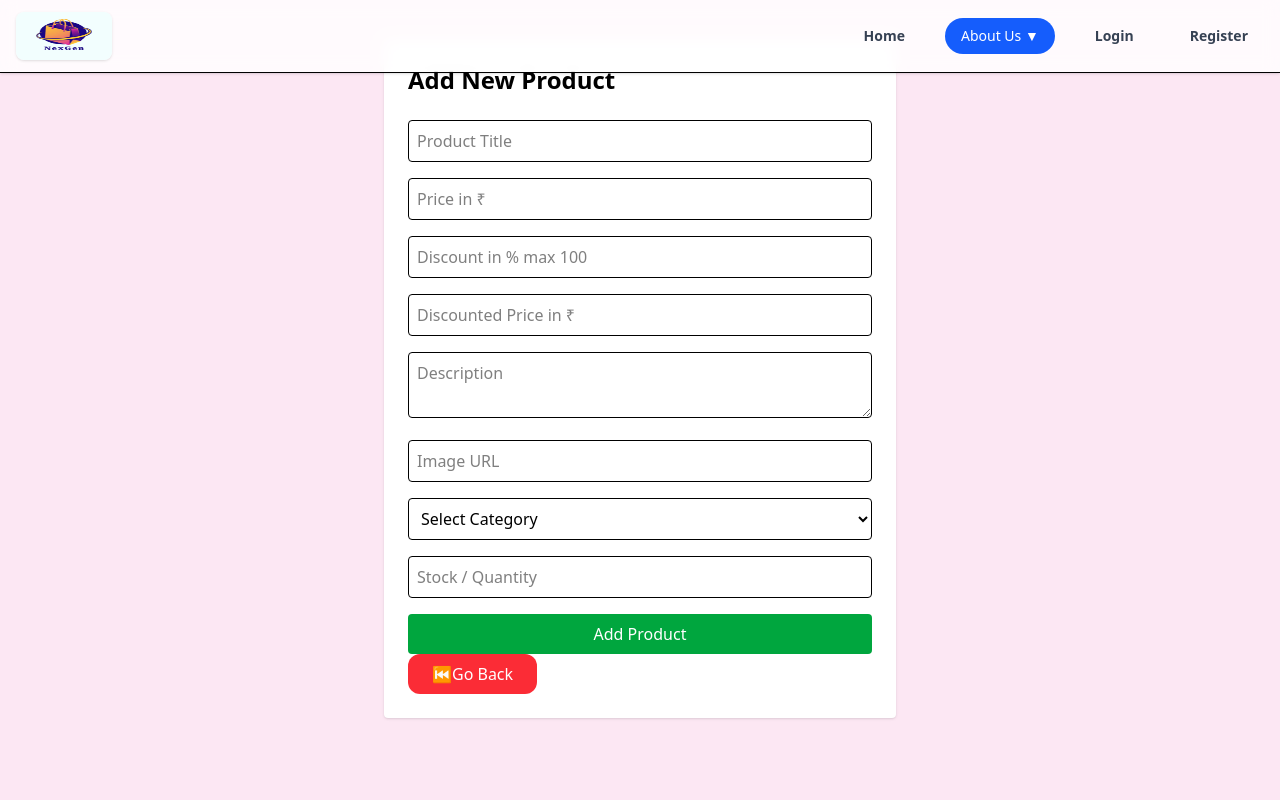
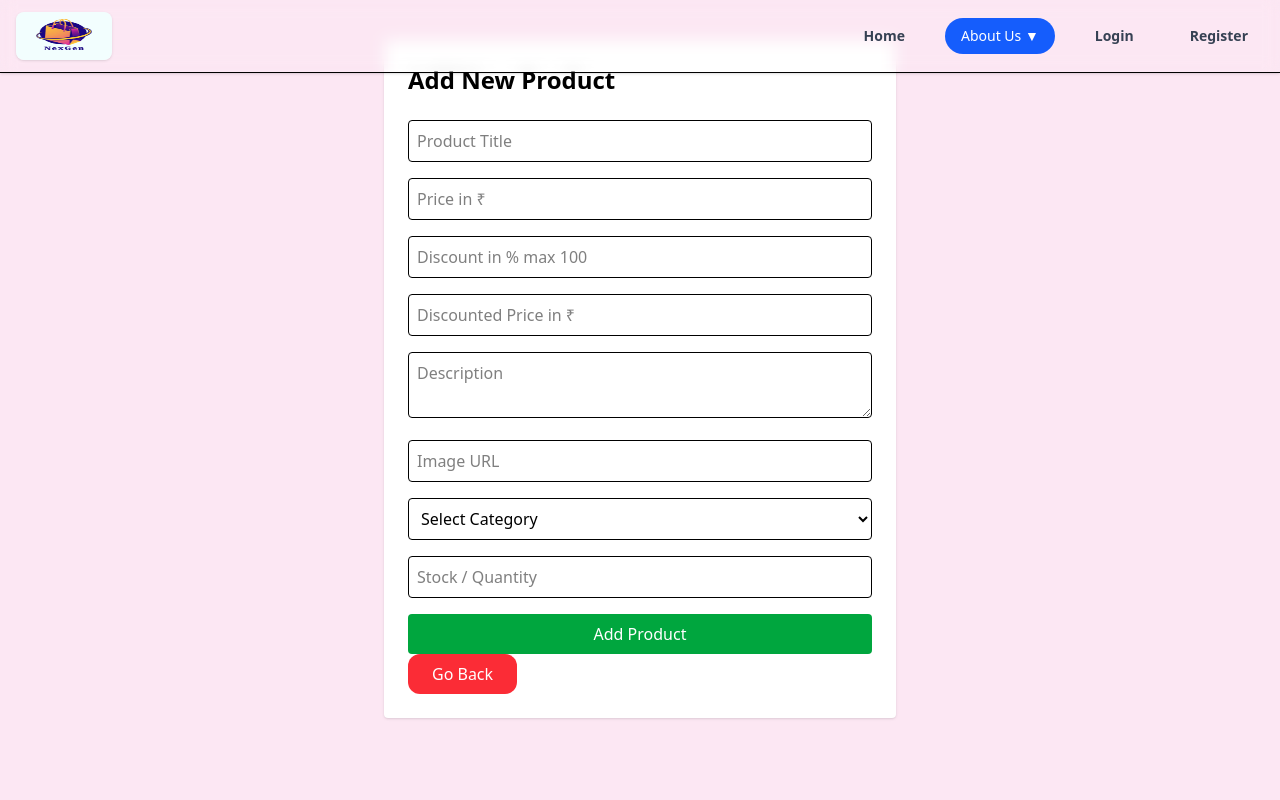
Before and after one commit to Tapancodezeros/NexBuy-react, a React (Vite) app: page /add-product in a window 1280 px wide. Shown: the top 800 px of the page. Built offline with nearby package versions, Linux system fonts and the light colour scheme.

Commit message:
project5

```diff
--- a/src/Pages/Main/Home.jsx
+++ b/src/Pages/Main/Home.jsx
@@ -3,7 +3,7 @@ import { useNavigate } from "react-router-dom";
 
 function Home() {
   const navigate = useNavigate();
-  const isLoggedIn = localStorage.getItem("token"); // or "user", depending on your app
+  const isLoggedIn = localStorage.getItem("token");
 
   const handleClick = () => {
     navigate(isLoggedIn ? "/product" : "/login");
--- a/src/Pages/ManageShop.jsx
+++ b/src/Pages/ManageShop.jsx
@@ -108,7 +108,7 @@ const ManageShop = () => {
 
           <NavLink to="/">
             <button className="bg-red-500 text-white px-6 py-2 rounded-xl hover:bg-red-600 transition">
-              ⏮️Go Back
+              Go Back
             </button>
           </NavLink>
           </div>
--- a/src/Pages/Performance.jsx
+++ b/src/Pages/Performance.jsx
@@ -89,7 +89,7 @@ const Performance = () => {
         </div>
         <NavLink to="/">
           <button className="bg-red-500 text-white px-6 py-2 rounded-xl hover:bg-red-600 transition">
-            ⏮️Go Back
+            Go Back
           </button>
         </NavLink>
       </div>
--- a/src/Pages/Product/AddProduct.jsx
+++ b/src/Pages/Product/AddProduct.jsx
@@ -14,7 +14,7 @@ const AddProduct = () => {
     description: "",
     image: "",
     category: "",
-    stock: "", // formerly 'pice'
+    stock: "",
   });
 
   const handleChange = (e) => {
@@ -28,7 +28,7 @@ const AddProduct = () => {
       const existingProducts = JSON.parse(localStorage.getItem("products")) || [];
 
       const lastId =
-        existingProducts.length > 0
+        existingProducts.length > 21
           ? Math.max(...existingProducts.map((p) => p.id || 21))
           : 0;
 
@@ -146,7 +146,7 @@ const AddProduct = () => {
 
         <NavLink to="/">
           <button className="bg-red-500 text-white px-6 py-2 rounded-xl hover:bg-red-600 transition">
-            ⏮️Go Back
+            Go Back
           </button>
         </NavLink>
       </div>
--- a/src/Pages/Product/Product.jsx
+++ b/src/Pages/Product/Product.jsx
@@ -88,7 +88,7 @@ const Product = () => {
         <div className="flex flex-col sm:flex-row sm:justify-between sm:items-center gap-4 mb-8">
           <NavLink to="/">
             <button className="bg-red-500 text-white px-6 py-2 rounded-xl hover:bg-red-600 transition">
-              ⏮️Go Back
+              Go Back
             </button>
           </NavLink>
 
--- a/src/Pages/Product/SingleProduct.jsx
+++ b/src/Pages/Product/SingleProduct.jsx
@@ -41,7 +41,7 @@ const SingleProduct = () => {
           to="/product"
           className="inline-flex items-center mb-6 text-sm font-semibold text-white bg-red-500 px-4 py-2 rounded-md hover:bg-red-600 transition"
         >
-          ⏮️Back to Product List
+           Back to Product List
         </NavLink>
 
         <div className="grid md:grid-cols-2 gap-10 items-start">
--- a/src/Pages/User/About.jsx
+++ b/src/Pages/User/About.jsx
@@ -37,7 +37,7 @@ function About() {
      <div className="flex items-center justify-center ">
           <NavLink to="/">
             <button className="bg-red-500 text-white px-6 py-2 rounded-xl hover:bg-red-600 transition">
-              ⏮️Go Back
+              Go Back
             </button>
           </NavLink>
         </div>
--- a/src/Pages/User/Contact.jsx
+++ b/src/Pages/User/Contact.jsx
@@ -53,7 +53,7 @@ const Contact = () => {
         <div className="text-center mt-6">
           <NavLink to="/">
             <button className="bg-red-500 text-white px-6 py-2 rounded-xl hover:bg-red-600 transition">
-              ⏮️Go Back
+              Go Back
             </button>
           </NavLink>
         </div>
--- a/src/Pages/User/Profile.jsx
+++ b/src/Pages/User/Profile.jsx
@@ -27,8 +27,8 @@ const Profile = () => {
   if (!user) return <div className="text-center mt-10 text-red-500">User not found</div>;
 
   return (
-    <div className="min-h-screen bg-gray-50 flex items-center justify-center px-4">
-      <div className="w-full max-w-md bg-white rounded-xl shadow-md p-6">
+    <div className="min-h-svh bg-gray-200 flex items-center justify-center px-18">
+      <div className="w-full max-w-md bg-blue-100 rounded-xl shadow-purple-700 p-8">
         <h2 className="text-2xl font-bold text-center text-gray-800 mb-6 flex items-center justify-center gap-2">
           <FaUserCircle className="text-3xl text-blue-600" />
           Profile
@@ -51,7 +51,7 @@ const Profile = () => {
         <div className="mt-6 text-center">
          <NavLink to="/">
           <button className="bg-red-500 text-white px-6 py-2 rounded-xl hover:bg-red-600 transition">
-              ⏮️Go Back
+              Go Back
             </button>
           </NavLink>
         </div>
--- a/src/components/Header.jsx
+++ b/src/components/Header.jsx
@@ -31,7 +31,7 @@ export const Header = () => {
   };
 
   return (
-    <header className="backdrop-blur bg-white/80 border-b shadow-sm fixed top-0 left-0 w-full z-50">
+    <header className="backdrop-blur bg-white/120 border-b shadow-sm fixed top-0 left-0 w-full z-50">
       <div className="container mx-auto px-4 py-3 flex items-center justify-between">
         {/* Logo */}
         <div onClick={() => navigate("/")} className="cursor-pointer">
@@ -58,7 +58,6 @@ export const Header = () => {
                 Home
               </button>
             </li>
-
             {/* About Dropdown */}
             <li className="relative group">
               <button
@@ -99,6 +98,7 @@ export const Header = () => {
               </ul>
             </li>
 
+
             {isLoggedIn ? (
               <>
                 <li>
@@ -116,6 +116,7 @@ export const Header = () => {
                     Performance
                   </button>
                 </li>
+
 
                 {/* Profile Dropdown */}
                 <li className="relative group">
@@ -160,6 +161,7 @@ export const Header = () => {
               </>
             ) : (
               <>
+
                 <li>
                   <button className={buttonClass("/login", "blue")} onClick={() => navigate("/login")}>
                     Login
```
